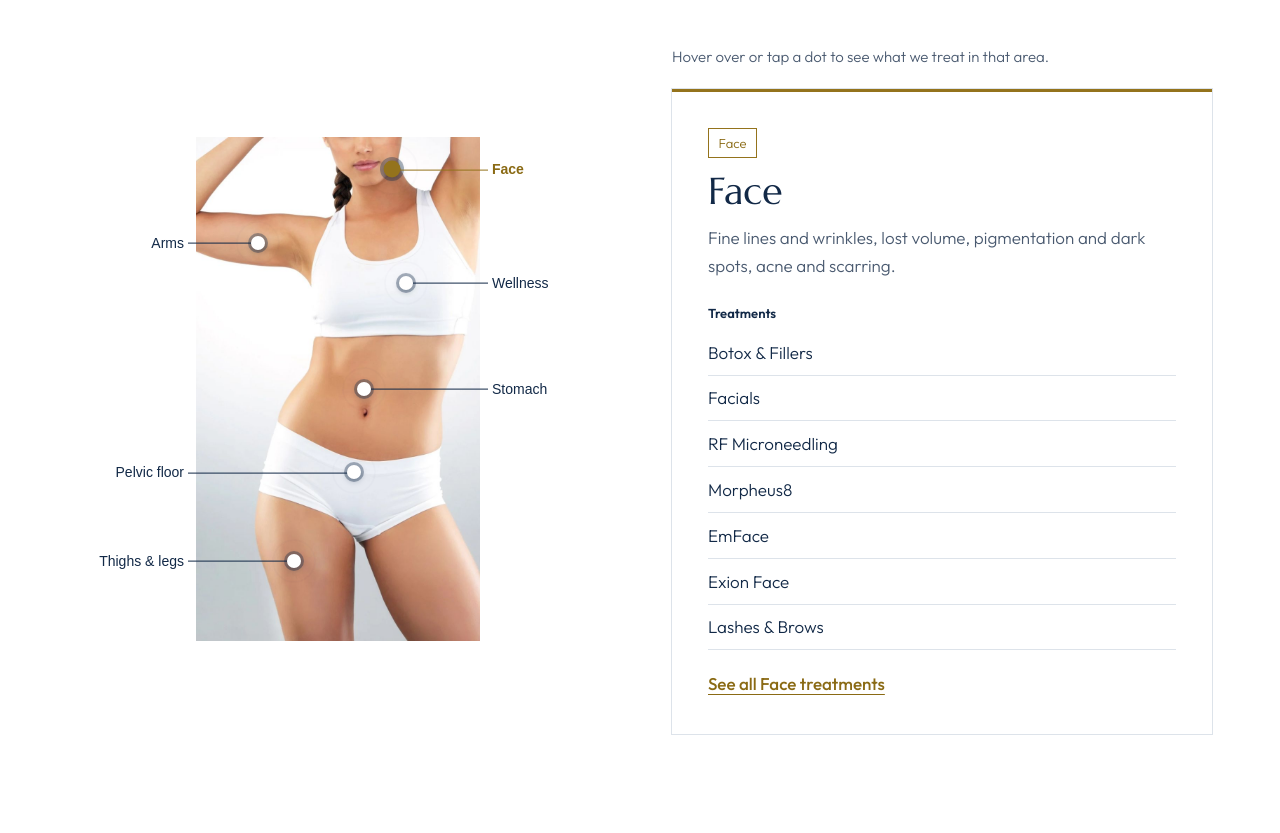
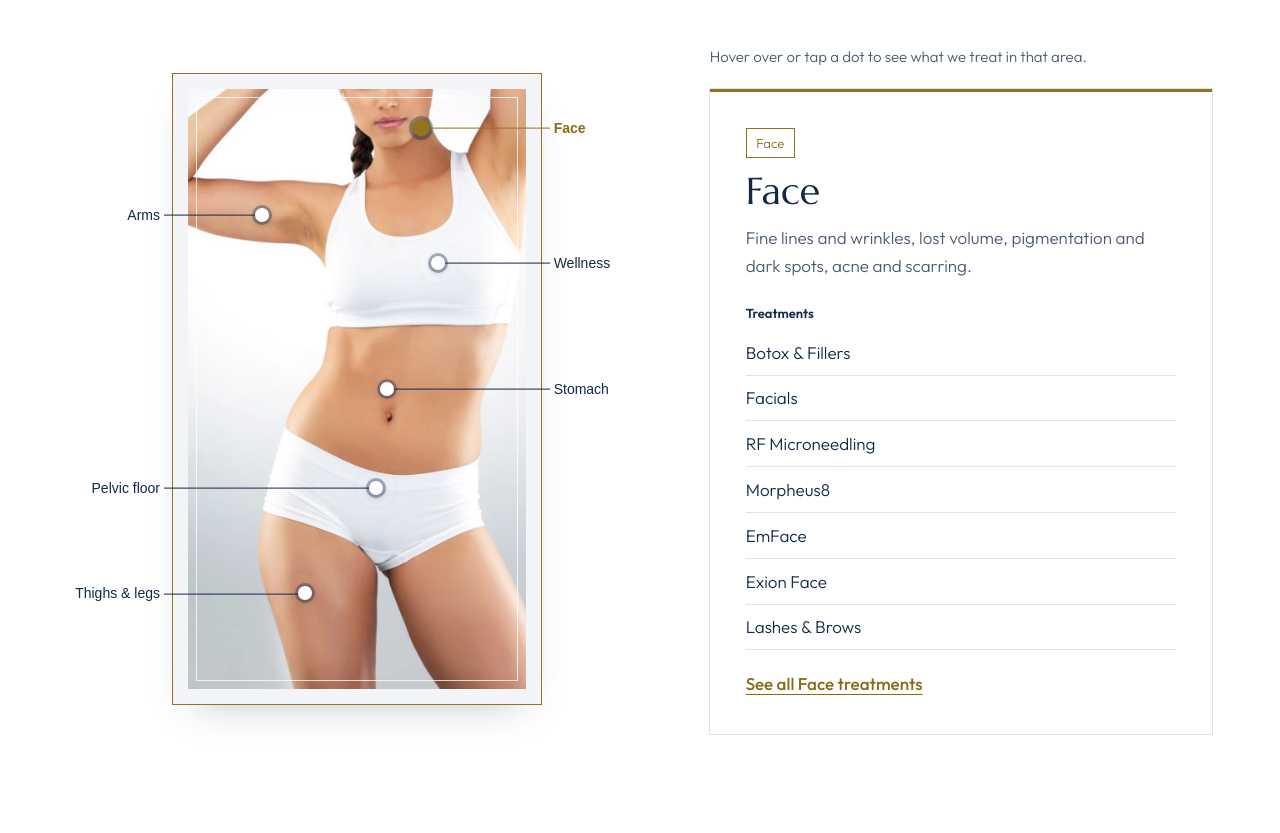
Before and after one commit to rakwel-10/vitapure, a plain HTML site: page index.html in a window 1280 px wide. Shown: the part 1030-1863 px from the top of the page. Drawn offline with Linux system fonts and the light colour scheme.

Commit message:
index.html body map: framed photo (mist mat, gold edge, white keyline)
Co-Authored-By: Claude Opus 5.5 <noreply@anthropic.com>

```diff
--- a/css/styles.css
+++ b/css/styles.css
@@ -513,18 +513,38 @@ strong { font-weight: 500; }
    ========================================================================== */
 .bodymap {
   display: grid;
-  grid-template-columns: minmax(0, 1fr) minmax(0, 1fr);
+  grid-template-columns: minmax(0, 1.15fr) minmax(0, 1fr);
   gap: clamp(2rem, 5vw, 5rem);
   align-items: center;
   margin-top: clamp(2rem, 4vw, 3rem);
 }
 .bodymap__figure {
+  --mat: 16px; /* width of the mat around the photo; labels clear it */
   position: relative;
+  isolation: isolate; /* keeps the mat behind the photo but inside this figure */
   container-type: inline-size; /* lets the leader lines measure to the photo edge (cqw) */
-  /* leave room either side for the labels that sit outside the photo */
-  width: min(320px, calc(100% - 16rem));
+  /* leave room either side for the mat and the labels that sit outside the photo */
+  width: min(340px, calc(100% - 15rem));
   aspect-ratio: 810 / 1440;
-  margin: 0 auto;
+  margin: var(--mat) auto;
+}
+/* Frame: a mist mat around the photo, edged with a fine gold line, like a mounted print */
+.bodymap__figure::before {
+  content: "";
+  position: absolute;
+  inset: calc(var(--mat) * -1);
+  z-index: -1;
+  background: var(--mist);
+  border: 1px solid var(--gold);
+  box-shadow: 0 18px 40px -24px rgba(18, 41, 71, 0.35);
+}
+/* Thin white keyline just inside the photo edge */
+.bodymap__figure::after {
+  content: "";
+  position: absolute;
+  inset: 8px;
+  border: 1px solid rgba(255, 255, 255, 0.75);
+  pointer-events: none;
 }
 .bodymap__img { display: block; width: 100%; height: 100%; object-fit: cover; }
 
@@ -570,7 +590,7 @@ strong { font-weight: 500; }
 .hotspot__label {
   position: absolute;
   top: 50%;
-  left: calc(50% + (100 - var(--x)) * 1cqw + 12px);
+  left: calc(50% + (100 - var(--x)) * 1cqw + var(--mat) + 12px);
   transform: translateY(-50%);
   width: max-content;
   max-width: 8rem;
@@ -586,19 +606,19 @@ strong { font-weight: 500; }
   position: absolute;
   top: 50%;
   right: calc(100% + 4px);
-  width: calc((100 - var(--x)) * 1cqw + 8px - 7px); /* dot edge -> just short of the label */
+  width: calc((100 - var(--x)) * 1cqw + var(--mat) + 8px - 7px); /* dot edge -> just short of the label */
   height: 1px;
   background: var(--navy);
 }
 .hotspot[data-side="left"] .hotspot__label {
   left: auto;
-  right: calc(50% + var(--x) * 1cqw + 12px);
+  right: calc(50% + var(--x) * 1cqw + var(--mat) + 12px);
   text-align: right;
 }
 .hotspot[data-side="left"] .hotspot__label::before {
   right: auto;
   left: calc(100% + 4px);
-  width: calc(var(--x) * 1cqw + 8px - 7px);
+  width: calc(var(--x) * 1cqw + var(--mat) + 8px - 7px);
 }
 
 .hotspot:hover .hotspot__dot,
@@ -670,10 +690,10 @@ strong { font-weight: 500; }
 /* Phones: every label moves to the right of the photo, so the photo can stay
    wide (labels on both sides would squeeze it). Long labels wrap to two lines. */
 @media (max-width: 520px) {
-  .bodymap__figure { width: calc(100% - 5.25rem); margin-left: 0; }
+  .bodymap__figure { --mat: 10px; width: calc(100% - 5.25rem - 20px); margin-left: var(--mat); }
   .hotspot__label,
   .hotspot[data-side="left"] .hotspot__label {
-    left: calc(50% + (100 - var(--x)) * 1cqw + 10px);
+    left: calc(50% + (100 - var(--x)) * 1cqw + var(--mat) + 10px);
     right: auto;
     max-width: 4.5rem;
     font-size: 0.75rem;
@@ -683,7 +703,7 @@ strong { font-weight: 500; }
   .hotspot[data-side="left"] .hotspot__label::before {
     left: auto;
     right: calc(100% + 4px);
-    width: calc((100 - var(--x)) * 1cqw + 6px - 7px);
+    width: calc((100 - var(--x)) * 1cqw + var(--mat) + 6px - 7px);
   }
 }
 
```
